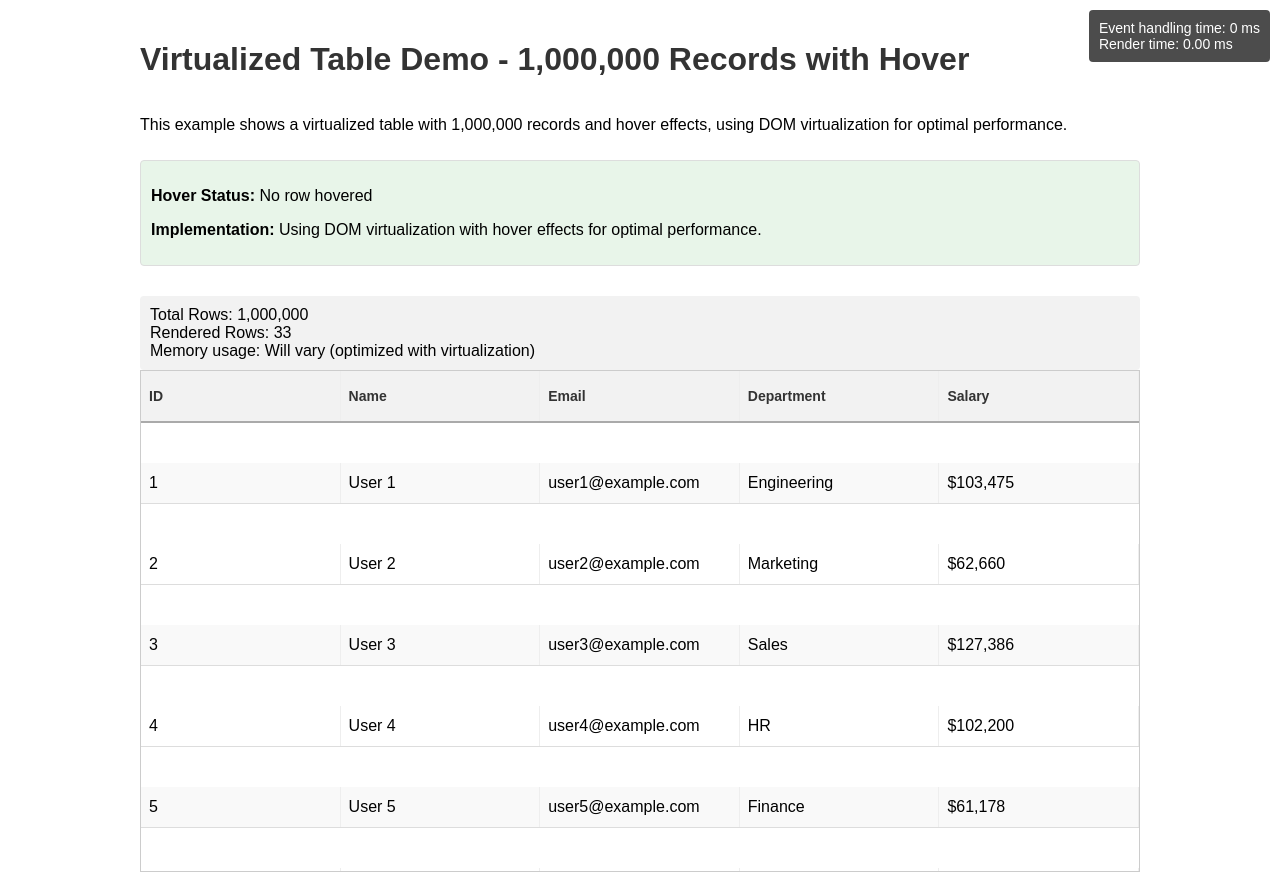
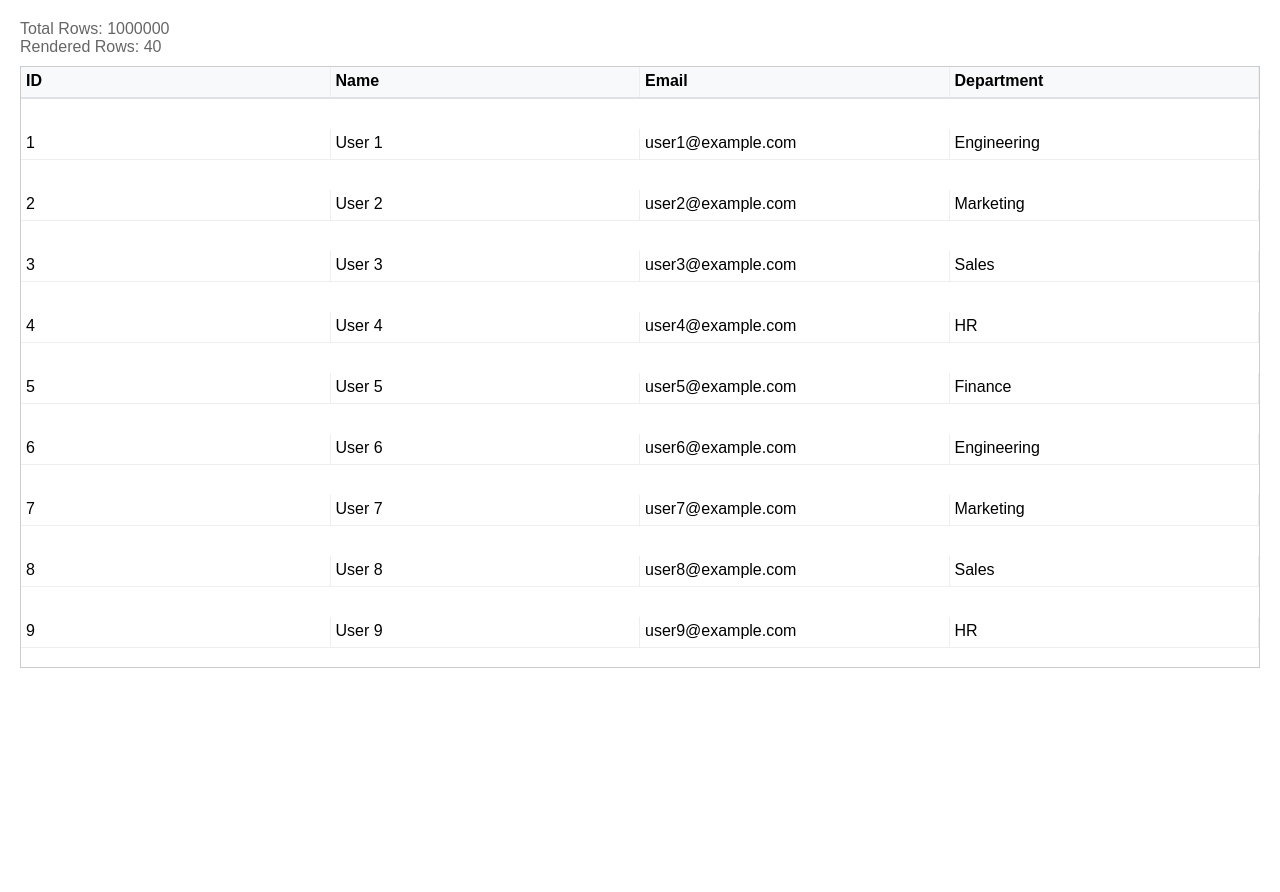
Before and after one commit to huyphung1602/canvas_tech_sharing, a plain HTML site: page reproduce_googlesheet_virtualization_row.html in a window 1280 px wide. After the commit the page ends 800 px from the top, so only its background shows below. Drawn offline with Linux system fonts and the light colour scheme.

Commit message:
Revert code

```diff
--- a/reproduce_googlesheet_virtualization_row.html
+++ b/reproduce_googlesheet_virtualization_row.html
@@ -3,27 +3,16 @@
 <head>
     <meta charset="UTF-8">
     <meta name="viewport" content="width=device-width, initial-scale=1.0">
-    <title>Virtualized Table Demo - 1,000,000 Records with Hover</title>
+    <title>Virtualized Table Demo</title>
     <style>
         body {
-            font-family: Arial, sans-serif;
             margin: 0;
             padding: 20px;
-        }
-
-        h1 {
-            color: #333;
-        }
-
-        .container {
-            display: flex;
-            flex-direction: column;
-            max-width: 1000px;
-            margin: 0 auto;
+            font-family: Arial, sans-serif;
         }
 
         .table-container {
-            height: 500px;
+            height: 600px;
             overflow-y: auto;
             border: 1px solid #ccc;
             position: relative;
@@ -38,29 +27,17 @@
 
         .row {
             display: flex;
-            height: 40px;
-            border-bottom: 1px solid #ddd;
-            transition: background-color 0.2s;
-        }
-
-        .row:nth-child(even) {
-            background-color: #f9f9f9;
-        }
-
-        .row.hover {
-            background-color: #e6f7ff !important;
-            cursor: pointer;
+            height: 30px;
+            border-bottom: 1px solid #eee;
         }
 
         .cell {
             flex: 1;
-            padding: 8px;
+            padding: 5px;
             border-right: 1px solid #eee;
             white-space: nowrap;
             overflow: hidden;
             text-overflow: ellipsis;
-            display: flex;
-            align-items: center;
         }
 
         .cell[contenteditable="true"]:focus {
@@ -71,69 +48,23 @@
         .header {
             position: sticky;
             top: 0;
-            background: #f2f2f2;
+            background: #f8f9fa;
             font-weight: bold;
             z-index: 1;
-            border-bottom: 2px solid #aaa;
-            height: 50px;
-        }
-
-        .header .cell {
-            font-size: 14px;
-            font-weight: bold;
-            color: #333;
+            border-bottom: 2px solid #dee2e6;
         }
 
         .stats {
-            margin-top: 20px;
-            padding: 10px;
-            background-color: #f2f2f2;
-            border-radius: 4px;
-        }
-
-        .hover-info {
-            padding: 10px;
-            margin-top: 10px;
             margin-bottom: 10px;
-            background-color: #e8f5e9;
-            border-radius: 4px;
-            border: 1px solid #ddd;
-        }
-
-        .performance-metrics {
-            position: fixed;
-            top: 10px;
-            right: 10px;
-            background-color: rgba(0, 0, 0, 0.7);
-            color: white;
-            padding: 10px;
-            border-radius: 4px;
-            font-size: 14px;
-            z-index: 1000;
+            color: #666;
         }
     </style>
 </head>
 <body>
-    <div class="container">
-        <h1>Virtualized Table Demo - 1,000,000 Records with Hover</h1>
-        <p>This example shows a virtualized table with 1,000,000 records and hover effects, using DOM virtualization for optimal performance.</p>
-
-        <div class="hover-info" id="hover-info">
-            <p><strong>Hover Status:</strong> <span id="hover-status">No row hovered</span></p>
-            <p><strong>Implementation:</strong> Using DOM virtualization with hover effects for optimal performance.</p>
-        </div>
-
-        <div class="performance-metrics" id="performance-metrics">
-            <div>Event handling time: <span id="event-time">0</span> ms</div>
-            <div>Render time: <span id="render-time-live">0</span> ms</div>
-        </div>
-
     <div class="stats">
         <div>Total Rows: <span id="totalRows">0</span></div>
         <div>Rendered Rows: <span id="renderedRows">0</span></div>
-            <div>Memory usage: Will vary (optimized with virtualization)</div>
     </div>
-
     <div id="tableContainer" class="table-container">
         <div id="virtualTable" class="virtual-table">
             <div class="row header">
@@ -141,8 +72,6 @@
                 <div class="cell">Name</div>
                 <div class="cell">Email</div>
                 <div class="cell">Department</div>
-                    <div class="cell">Salary</div>
-                </div>
             </div>
         </div>
     </div>
@@ -151,91 +80,40 @@
         class VirtualizedTable {
             constructor() {
                 this.totalRows = 1000000;
-                this.rowHeight = 40;
+                this.rowHeight = 30;
                 this.visibleRows = 0;
                 this.startIndex = 0;
                 this.buffer = 10; // Extra rows to render above and below viewport
-                this.hoveredRowIndex = -1;
-                this.lastRenderTime = 0;
                 this.data = this.generateData();
 
                 this.container = document.getElementById('tableContainer');
                 this.virtualTable = document.getElementById('virtualTable');
                 this.statsTotal = document.getElementById('totalRows');
                 this.statsRendered = document.getElementById('renderedRows');
-                this.hoverStatus = document.getElementById('hover-status');
-                this.eventTimeDisplay = document.getElementById('event-time');
-                this.renderTimeDisplay = document.getElementById('render-time-live');
 
                 this.init();
             }
 
             generateData() {
-                const departments = ['Engineering', 'Marketing', 'Sales', 'HR', 'Finance', 'Product', 'Design'];
+                const departments = ['Engineering', 'Marketing', 'Sales', 'HR', 'Finance'];
                 return Array.from({ length: this.totalRows }, (_, i) => ({
                     id: i + 1,
                     name: `User ${i + 1}`,
                     email: `user${i + 1}@example.com`,
-                    department: departments[i % departments.length],
-                    salary: `$${(50000 + Math.floor(Math.random() * 100000)).toLocaleString()}`
+                    department: departments[i % departments.length]
                 }));
             }
 
             init() {
                 // Set total height to accommodate all rows
                 this.virtualTable.style.height = `${(this.totalRows + 1) * this.rowHeight}px`;
-                this.statsTotal.textContent = this.totalRows.toLocaleString();
+                this.statsTotal.textContent = this.totalRows;
 
                 // Initial render
                 this.handleScroll();
 
-                // Add event listeners
+                // Add scroll event listener
                 this.container.addEventListener('scroll', () => this.handleScroll());
-                this.container.addEventListener('mousemove', (e) => this.handleMouseMove(e));
-                this.container.addEventListener('mouseleave', () => this.handleMouseLeave());
-            }
-
-            handleMouseMove(e) {
-                const eventStart = performance.now();
-
-                const rect = this.container.getBoundingClientRect();
-                const y = e.clientY - rect.top + this.container.scrollTop;
-
-                // Ignore header area
-                if (y <= this.rowHeight) {
-                    this.updateHoveredRow(-1);
-                    return;
-                }
-
-                const rowIndex = Math.floor((y - this.rowHeight) / this.rowHeight);
-
-                if (rowIndex >= 0 && rowIndex < this.totalRows) {
-                    this.updateHoveredRow(rowIndex);
-                } else {
-                    this.updateHoveredRow(-1);
-                }
-
-                const eventEnd = performance.now();
-                this.eventTimeDisplay.textContent = (eventEnd - eventStart).toFixed(2);
-            }
-
-            handleMouseLeave() {
-                this.updateHoveredRow(-1);
-            }
-
-            updateHoveredRow(rowIndex) {
-                if (this.hoveredRowIndex === rowIndex) return;
-
-                this.hoveredRowIndex = rowIndex;
-
-                if (rowIndex === -1) {
-                    this.hoverStatus.textContent = 'No row hovered';
-                } else {
-                    const rowData = this.data[rowIndex];
-                    this.hoverStatus.textContent = `Row ID: ${rowData.id}, Name: ${rowData.name}`;
-                }
-
-                this.renderRows(this.startIndex, this.startIndex + this.visibleRows);
             }
 
             handleScroll() {
@@ -258,8 +136,6 @@
             }
 
             renderRows(startIndex, endIndex) {
-                const renderStart = performance.now();
-
                 // Clear existing rows (except header)
                 while (this.virtualTable.children.length > 1) {
                     this.virtualTable.removeChild(this.virtualTable.lastChild);
@@ -270,9 +146,6 @@
                     const row = this.data[i];
                     const rowElement = document.createElement('div');
                     rowElement.className = 'row';
-                    if (i === this.hoveredRowIndex) {
-                        rowElement.className += ' hover';
-                    }
                     rowElement.style.transform = `translateY(${(i + 1) * this.rowHeight}px)`;
 
                     rowElement.innerHTML = `
@@ -280,7 +153,6 @@
                         <div class="cell" contenteditable="true">${row.name}</div>
                         <div class="cell" contenteditable="true">${row.email}</div>
                         <div class="cell" contenteditable="true">${row.department}</div>
-                        <div class="cell" contenteditable="true">${row.salary}</div>
                     `;
 
                     // Add event listeners for contenteditable cells
@@ -288,7 +160,7 @@
                     editableCells.forEach((cell, cellIndex) => {
                         cell.addEventListener('blur', (e) => {
                             const newValue = e.target.textContent;
-                            const field = ['name', 'email', 'department', 'salary'][cellIndex];
+                            const field = ['name', 'email', 'department'][cellIndex];
                             this.data[i][field] = newValue;
                         });
                     });
@@ -297,10 +169,7 @@
                 }
 
                 // Update stats
-                this.statsRendered.textContent = (endIndex - startIndex).toLocaleString();
-
-                const renderEnd = performance.now();
-                this.renderTimeDisplay.textContent = (renderEnd - renderStart).toFixed(2);
+                this.statsRendered.textContent = endIndex - startIndex;
             }
         }
 
```
Lines whose indentation alone changed are shown as unchanged.
